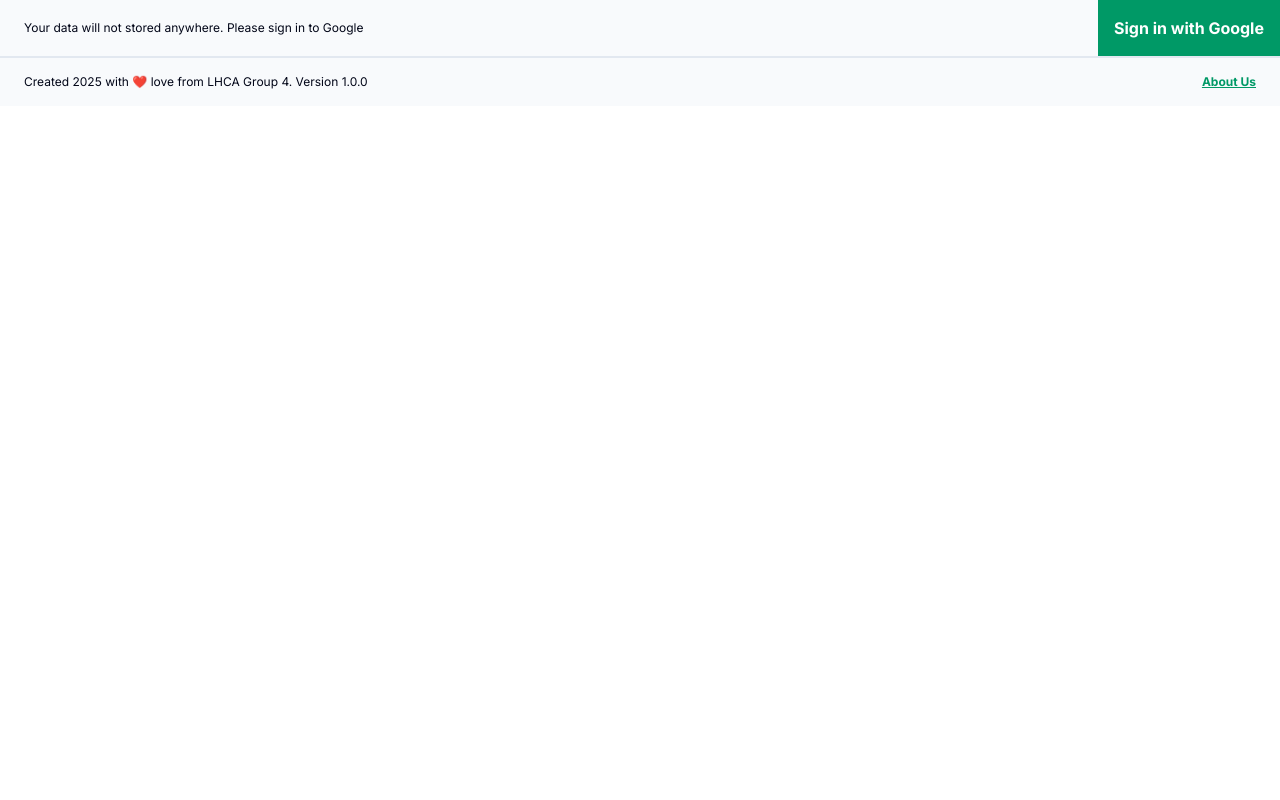
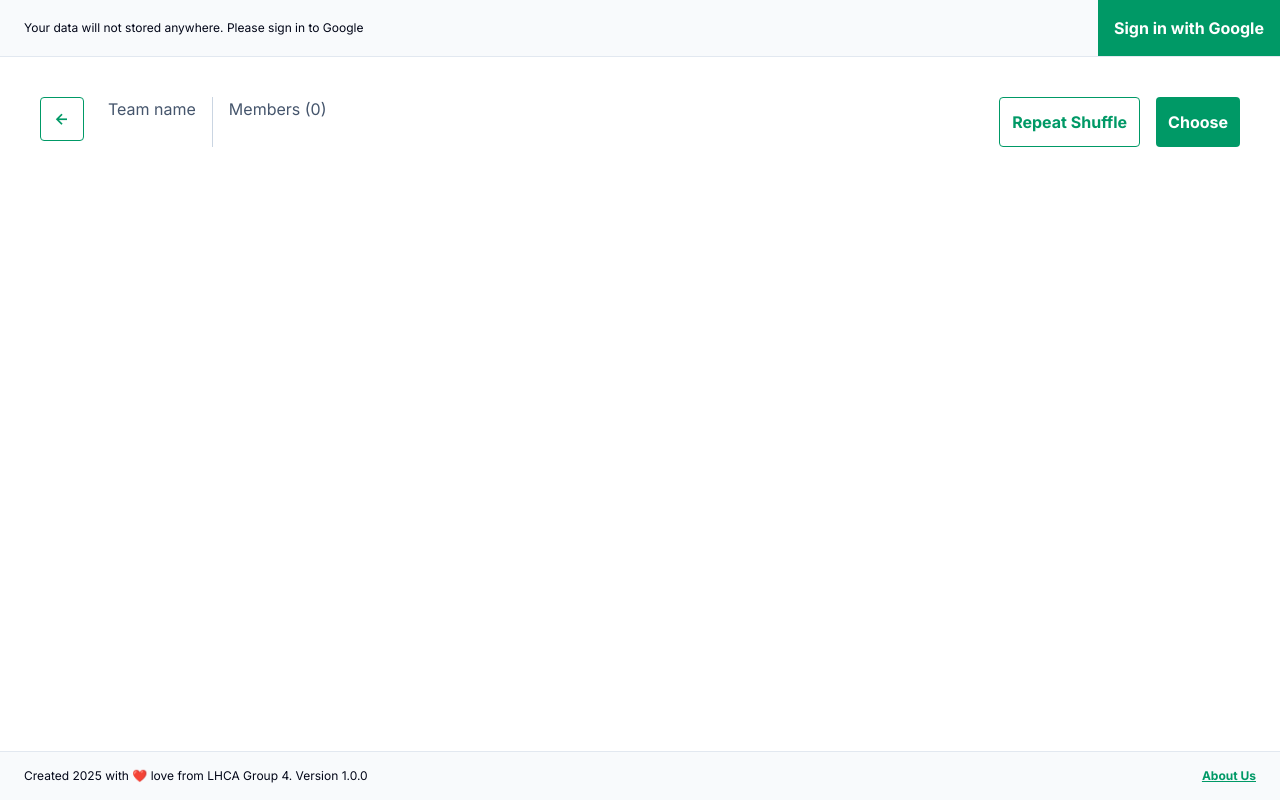
Before and after one commit to lhca2025group4/tukel, a Vue app: page /shuffle/1 in a window 1280 px wide. Built offline with nearby package versions, Linux system fonts and the light colour scheme.

Commit message:
add shuffle page

```diff
--- a/src/pages/CreateNewPage.vue
+++ b/src/pages/CreateNewPage.vue
@@ -1,23 +1,22 @@
 <script setup>
-import { ref } from 'vue'
+import { useDetailStore } from '../stores/detail'
+import { storeToRefs } from 'pinia'
+import { useRouter } from 'vue-router'
 
-const teamName = ref('')
-const teamMembers = ref([''])
-const teamQuestion = ref([{
-  question: '',
-  score: ''
-}])
+const router = useRouter()
+const detailStore = useDetailStore()
+const { name, teams, questions } = storeToRefs(detailStore)
 </script>
 
 <template>
   <main class="flex flex-col gap-8 h-full px-6 sm:px-10 py-6 sm:py-10 bg-white overflow-auto">
     <div class="flex gap-6">
       <div class="grow flex items-center gap-2">
-        <p class="whitespace-nowrap">Team name:</p>
-        <input v-model="teamName" type="text" placeholder="Enter team name"
+        <p class="whitespace-nowrap" @click="() => detailStore.setAutomateData()">Team name:</p>
+        <input v-model="name" type="text" placeholder="Enter team name"
           class="w-full p-3 border bg-white border-slate-300 rounded focus:outline-emerald-500 focus:ring-1 focus:ring-emerald-500" />
       </div>
-      <button
+      <button @click="() => router.push({ name: 'shuffle', params: { id: detailStore.getId } })"
         class="bg-emerald-600 text-white p-3 rounded hover:bg-emerald-500 transition duration-200 text-base font-bold cursor-pointer whitespace-nowrap">
         Start Shuffle
       </button>
@@ -25,41 +24,41 @@ const teamQuestion = ref([{
     <div class="flex gap-10">
       <div class="flex flex-col gap-6 flex-1">
         <div class="flex flex-col">
-          <p class="text-base text-slate-950 font-semibold">Team member (Total {{ teamMembers.length }})</p>
+          <p class="text-base text-slate-950 font-semibold">Team member (Total {{ teams.length }})</p>
           <p class="text-base text-slate-600 font-normal">Insert your team name</p>
         </div>
         <div class="flex flex-col items-stretch gap-2">
-          <div v-for="(_, idx) in teamMembers" class="flex gap-2">
-            <input v-model="teamMembers[idx]" type="text" placeholder="Jhon Doe (Example)"
+          <div v-for="(_, idx) in teams" class="flex gap-2">
+            <input v-model="teams[idx]" type="text" placeholder="Jhon Doe (Example)"
               class="w-full p-3 border bg-white border-slate-300 rounded focus:outline-emerald-500 focus:ring-1 focus:ring-emerald-500" />
-            <button @click="() => teamMembers.splice(teamMembers.length - 1, 1)" v-if="teamMembers.length > 1"
+            <button @click="() => teams.splice(teams.length - 1, 1)" v-if="teams.length > 1"
               class="flex justify-center items-center h-[50px] w-[50px] bg-red-500 text-white rounded hover:bg-red-600 transition duration-200 cursor-pointer">
               <i class='bx bx-trash text-base'></i>
             </button>
           </div>
-          <button @click="() => teamMembers.push('')"
+          <button @click="() => teams.push('')"
             class="bg-emerald-600 text-white p-3 rounded hover:bg-emerald-500 transition duration-200 text-base font-bold cursor-pointer whitespace-nowrap">Add</button>
         </div>
       </div>
       <div class="flex flex-col gap-6 flex-2">
         <div class="flex flex-col">
-          <p class="text-base text-slate-950 font-semibold">Question (Total {{ teamQuestion.length }})</p>
+          <p class="text-base text-slate-950 font-semibold">Question (Total {{ questions.length }})</p>
           <p class="text-base text-slate-600 font-normal">Insert your question list</p>
         </div>
         <div class="flex flex-col items-stretch gap-2">
-          <div v-for="(_, idx) in teamQuestion" class="flex gap-2">
+          <div v-for="(_, idx) in questions" class="flex gap-2">
             <p class="text-slate-950 font-bold w-6">{{ idx + 1 }}.</p>
-            <input v-model="teamQuestion[idx].question" type="text"
+            <input v-model="questions[idx].question" type="text"
               placeholder="What is Capital City of Indonesia (Example)"
               class="w-full p-3 border bg-white border-slate-300 rounded focus:outline-emerald-500 focus:ring-1 focus:ring-emerald-500" />
-            <input v-model="teamQuestion[idx].score" type="number" placeholder="20"
+            <input v-model="questions[idx].score" type="number" placeholder="20"
               class="w-[72px] p-3 border bg-white border-slate-300 rounded focus:outline-emerald-500 focus:ring-1 focus:ring-emerald-500" />
-            <button @click="() => teamQuestion.splice(teamQuestion.length - 1, 1)" v-if="teamQuestion.length > 1"
+            <button @click="() => questions.splice(questions.length - 1, 1)" v-if="questions.length > 1"
               class="flex justify-center items-center h-[50px] w-[50px] bg-red-500 text-white rounded hover:bg-red-600 transition duration-200 cursor-pointer">
               <i class='bx bx-trash text-base'></i>
             </button>
           </div>
-          <button @click="() => teamQuestion.push({ question: '', score: 0 })"
+          <button @click="() => questions.push({ question: '', score: 0 })"
             class="bg-emerald-600 text-white p-3 rounded hover:bg-emerald-500 transition duration-200 text-base font-bold cursor-pointer whitespace-nowrap">Add</button>
         </div>
       </div>
--- a/src/pages/DashboardPage.vue
+++ b/src/pages/DashboardPage.vue
@@ -1,36 +1,63 @@
 <script setup>
 import { storeToRefs } from 'pinia'
 import { useMainStore } from '../stores/main'
+import { useTotalStore } from '../stores/total'
+import { onMounted } from 'vue'
+import { useRouter } from 'vue-router'
 
+const router = useRouter()
 const mainStore = useMainStore()
-const { isLoggedIn, teamDatas } = storeToRefs(mainStore)
+const totalStore = useTotalStore()
+const { isLoggedIn, fetchState } = storeToRefs(mainStore)
+const { allTeams } = storeToRefs(totalStore)
+
+mainStore.setFetchStateIdle()
+onMounted(() => {
+  setTimeout(() => {
+    mainStore.setFetchStateLoading()
+  }, 1000)
+  setTimeout(() => {
+    mainStore.setFetchStateCompleted()
+    totalStore.setTeamsAutomated()
+  }, 2000);
+})
+
+function createNewTeam() {
+  router.push({ name: 'create-new' })
+}
 </script>
 
 <template>
   <main class="flex flex-col gap-3 h-full px-6 sm:px-10 py-6 sm:py-10 bg-white overflow-auto">
     <div class="flex gap-6 items-center">
       <p v-if="!isLoggedIn" class="text-base text-slate-950 grow">You haven’t create any team.</p>
-      <button
+      <button @click="createNewTeam"
         class="bg-emerald-600 text-white p-3 rounded hover:bg-emerald-500 transition duration-200 text-base font-bold cursor-pointer whitespace-nowrap"
-        :class="{ 'w-full': isLoggedIn }">Create
-        New</button>
+        :class="{ 'w-full': isLoggedIn }">
+        Create New
+      </button>
     </div>
-    <ul class="flex flex-col gap-3">
-      <li v-for="team in teamDatas" class="flex items-start gap-2 p-3 bg-slate-50 border border-slate-200 rounded-lg">
+    <div v-if="fetchState.status === 'loading'" class="flex justify-center items-center h-[200px]">
+      <i class='bx bx-loader-alt text-5xl text-emerald-500 animate-spin'></i>
+      {{ fetchState.message }}
+    </div>
+    <ul v-if="fetchState.status === 'completed'" class="flex flex-col gap-3">
+      <li v-for="team in allTeams"
+        class="flex items-start gap-2 p-3 bg-slate-50 border border-slate-200 rounded-lg cursor-pointer hover:bg-slate-100 transition duration-200">
         <div class="flex flex-col gap-1 grow">
           <h3 class="block md:hidden text-base font-semibold text-slate-950">{{ team.name }}</h3>
           <div class="flex gap-1">
             <h3 class="hidden md:block text-base font-semibold text-slate-950">{{ team.name }}</h3>
             <span class="hidden md:block text-base font-semibold text-slate-950">|</span>
             <span class="text-base font-semibold text-slate-950">Score {{ team.score.current }} / {{ team.score.total
-            }}</span>
+              }}</span>
             <span class="text-base font-semibold text-slate-950">|</span>
             <span class="text-base font-semibold text-slate-950">{{ team.question }} Question</span>
           </div>
           <span class="text-sm font-normal text-slate-600">Members: {{ team.members.join(', ') }}</span>
           <span class="text-sm font-normal text-slate-600">Created: {{ team.createdAt }}</span>
         </div>
-        <button
+        <button @click="useTotalStore.deleteTeam(team.id)"
           class="flex justify-center items-center p-3 bg-red-500 text-white rounded hover:bg-red-600 transition duration-200 cursor-pointer">
           <i class='bx bx-trash text-base'></i>
         </button>
--- /dev/null
+++ b/src/pages/ShufflePage.vue
@@ -0,0 +1,98 @@
+<script setup>
+import { onMounted, ref } from 'vue'
+import { useRouter } from 'vue-router'
+import { useDetailStore } from '../stores/detail'
+import { storeToRefs } from 'pinia'
+
+const detailStore = useDetailStore()
+const router = useRouter()
+const { name, teams, questions } = storeToRefs(detailStore)
+
+const resultShuffle = ref([])
+
+function assignRandomly(teams, questions) {
+  if (!teams || teams.length === 0 || !questions || questions.length === 0) {
+    return []
+  }
+
+  const shuffledTeams = [...teams]
+  for (let i = shuffledTeams.length - 1; i > 0; i--) {
+    const j = Math.floor(Math.random() * (i + 1))
+      ;[shuffledTeams[i], shuffledTeams[j]] = [shuffledTeams[j], shuffledTeams[i]]
+  }
+
+  const memberScores = {}
+  shuffledTeams.forEach(member => {
+    memberScores[member] = 0
+  })
+
+  const sortedQuestions = [...questions].sort((a, b) => b.score - a.score)
+
+  const assignments = sortedQuestions.map(question => {
+    const memberWithLowestScore = shuffledTeams.reduce((min, current) => {
+      return memberScores[current] < memberScores[min] ? current : min
+    })
+    memberScores[memberWithLowestScore] += question.score
+    return {
+      name: memberWithLowestScore,
+      question: question.question,
+      score: question.score,
+      isFinished: question.isFinished
+    }
+  })
+
+  return assignments
+}
+
+function shuffle() {
+  resultShuffle.value = assignRandomly(teams.value, questions.value)
+}
+
+onMounted(() => {
+  if (teams.value.length !== 0 && questions.value.length !== 0) {
+    shuffle()
+  }
+})
+</script>
+
+<template>
+  <main class="flex flex-col gap-8 h-full px-6 sm:px-10 py-6 sm:py-10 bg-white overflow-auto">
+    <div class="flex gap-6">
+      <button
+        class="h-[44px] w-[44px] flex items-center justify-center bg-white rounded hover:bg-slate-100 transition duration-200 border border-emerald-600 cursor-pointer">
+        <i @click="() => router.back()" class='bx bx-left-arrow-alt text-emerald-600 text-xl cursor-pointer'></i>
+      </button>
+      <div class="grow flex gap-4">
+        <div class="flex flex-col">
+          <p class="text-base text-slate-600 font-normal">Team name</p>
+          <p class="text-base text-slate-950 font-bold">{{ name }}</p>
+        </div>
+        <div class="w-[1px] bg-slate-300"></div>
+        <div class="flex flex-col">
+          <p class="text-base text-slate-600 font-normal">Members ({{ teams.length }})</p>
+          <p class="text-base text-slate-950 font-bold">{{ teams.join(', ') }}</p>
+        </div>
+      </div>
+      <div class="flex gap-4">
+        <button @click="shuffle"
+          class="w-full bg-white text-emerald-600 p-3 rounded hover:bg-slate-100 transition duration-200 text-base font-bold border border-emerald-600 cursor-pointer">
+          Repeat Shuffle
+        </button>
+        <button
+          class="bg-emerald-600 text-white p-3 rounded hover:bg-emerald-500 transition duration-200 text-base font-bold cursor-pointer">
+          Choose
+        </button>
+      </div>
+    </div>
+    <ul class="grid grid-cols-2 gap-3">
+      <li v-for="(question, idx) in resultShuffle"
+        class="relative flex flex-col gap-1 p-3 border border-slate-300 rounded-lg">
+        <p class="text-base font-semibold text-slate-950">{{ idx + 1 }}. &nbsp {{ question.name }}</p>
+        <p class="text-base font-normal text-slate-600">{{ question.question }}</p>
+        <span
+          class="absolute top-[-1px] right-[-1px] flex justify-center items-center h-[32px] w-[32px] p-1 text-xl font-bold text-emerald-500 border border-emerald-500 rounded-lg">{{
+            question.score }}</span>
+      </li>
+    </ul>
+  </main>
+</template>
--- a/src/router/index.js
+++ b/src/router/index.js
@@ -3,6 +3,7 @@ import AboutPage from '@/pages/AboutPage.vue'
 import LoginPage from '@/pages/LoginPage.vue'
 import DashboardPage from '@/pages/DashboardPage.vue'
 import CreateNewPage from '@/pages/CreateNewPage.vue'
+import ShufflePage from '@/pages/ShufflePage.vue'
 
 const router = createRouter({
   history: createWebHistory(import.meta.env.BASE_URL),
@@ -32,6 +33,11 @@ const router = createRouter({
       path: '/create-new',
       component: CreateNewPage,
     },
+    {
+      name: 'shuffle',
+      path: '/shuffle/:id',
+      component: ShufflePage,
+    },
   ],
 })
 
--- /dev/null
+++ b/src/stores/detail.js
@@ -0,0 +1,60 @@
+import { defineStore } from 'pinia'
+
+export const useDetailStore = defineStore('detail', {
+  state: () => ({
+    id: null,
+    name: null,
+    teams: [],
+    questions: [],
+    updatedAt: null,
+    createdAt: null,
+  }),
+  getters: {
+    getId: (state) => state.id,
+    getName: (state) => state.name,
+    getTeams: (state) => state.teams,
+    getQuestions: (state) => state.questions,
+    getUpdatedAt: (state) => state.updatedAt,
+    getCreatedAt: (state) => state.createdAt,
+    getTotalQuestions: (state) => state.questions.length,
+    getTotalScore: (state) =>
+      state.questions.reduce((total, question) => total + question.score, 0),
+    getFinishedQuestions: (state) =>
+      state.questions.filter((question) => question.isFinished).length,
+    getAccumulatedScore: (state) =>
+      state.questions
+        .filter((question) => question.isFinished)
+        .reduce((total, question) => total + question.score, 0),
+  },
+  actions: {
+    setAutomateData() {
+      this.id = 1
+      this.name = 'Team Alpha'
+      this.teams = ['Aflaha', 'Della', 'Ridho', 'Iswara']
+      this.questions = [
+        { question: 'What is Capital City of Indonesia', score: 20, isFinished: false },
+        { question: 'What is Capital City of Malaysia', score: 15, isFinished: false },
+        { question: 'What is Capital City of Singapore', score: 10, isFinished: false },
+        { question: 'What is Capital City of Thailand', score: 5, isFinished: false },
+      ]
+    },
+    setId(id) {
+      this.id = id
+    },
+    setName(name) {
+      this.name = name
+    },
+    setTeams(teams) {
+      this.teams = teams
+    },
+    setTeams(questions) {
+      this.questions = questions
+    },
+    shuffleQuestions() {
+      for (let i = this.questions.length - 1; i > 0; i--) {
+        const j = Math.floor(Math.random() * (i + 1))
+        ;[this.questions[i], this.questions[j]] = [this.questions[j], this.questions[i]]
+      }
+    },
+  },
+})
--- a/src/stores/main.js
+++ b/src/stores/main.js
@@ -3,31 +3,24 @@ import { defineStore } from 'pinia'
 export const useMainStore = defineStore('main', {
   state: () => ({
     isLoggedIn: false,
-    teamDatas: [
-      {
-        name: 'LHCA',
-        score: {
-          current: 15,
-          total: 60,
-        },
-        question: 4,
-        members: ['Aflaha', 'Della'],
-        updatedAt: 1714435200,
-        createdAt: 1714435200,
-      },
-      {
-        name: 'TGCA',
-        score: {
-          current: 0,
-          total: 100,
-        },
-        question: 10,
-        members: ['Ridho', 'Iswara'],
-        updatedAt: 1714435200,
-        createdAt: 1714435200,
-      },
-    ],
+    fetchState: {
+      status: 'idle', // idle, loading, completed error
+      message: '',
+    },
   }),
   getters: {},
-  actions: {},
+  actions: {
+    setFetchStateIdle() {
+      this.fetchState.status = 'idle'
+      this.fetchState.message = ''
+    },
+    setFetchStateLoading() {
+      this.fetchState.status = 'loading'
+      this.fetchState.message = 'Loading data from database.'
+    },
+    setFetchStateCompleted() {
+      this.fetchState.status = 'completed'
+      this.fetchState.message = 'Finished get data.'
+    },
+  },
 })
--- /dev/null
+++ b/src/stores/total.js
@@ -0,0 +1,44 @@
+import { defineStore } from 'pinia'
+
+export const useTotalStore = defineStore('total', {
+  state: () => ({
+    allTeams: [],
+  }),
+  getters: {},
+  actions: {
+    setTeamsAutomated() {
+      const tempData = [
+        {
+          id: 1,
+          name: 'LHCA',
+          score: {
+            current: 15,
+            total: 60,
+          },
+          question: 4,
+          members: ['Aflaha', 'Della'],
+          updatedAt: 1714435200,
+          createdAt: 1714435200,
+        },
+        {
+          id: 2,
+          name: 'TGCA',
+          score: {
+            current: 0,
+            total: 100,
+          },
+          question: 10,
+          members: ['Ridho', 'Iswara'],
+          updatedAt: 1714435200,
+          createdAt: 1714435200,
+        },
+      ]
+      this.allTeams = [...tempData]
+    },
+    deleteTeam(id) {
+      const idx = this.allTeams.findIndex((team) => team.id === id)
+      if (idx === -1) return
+      this.allTeams.splice(idx, 1)
+    },
+  },
+})
```
